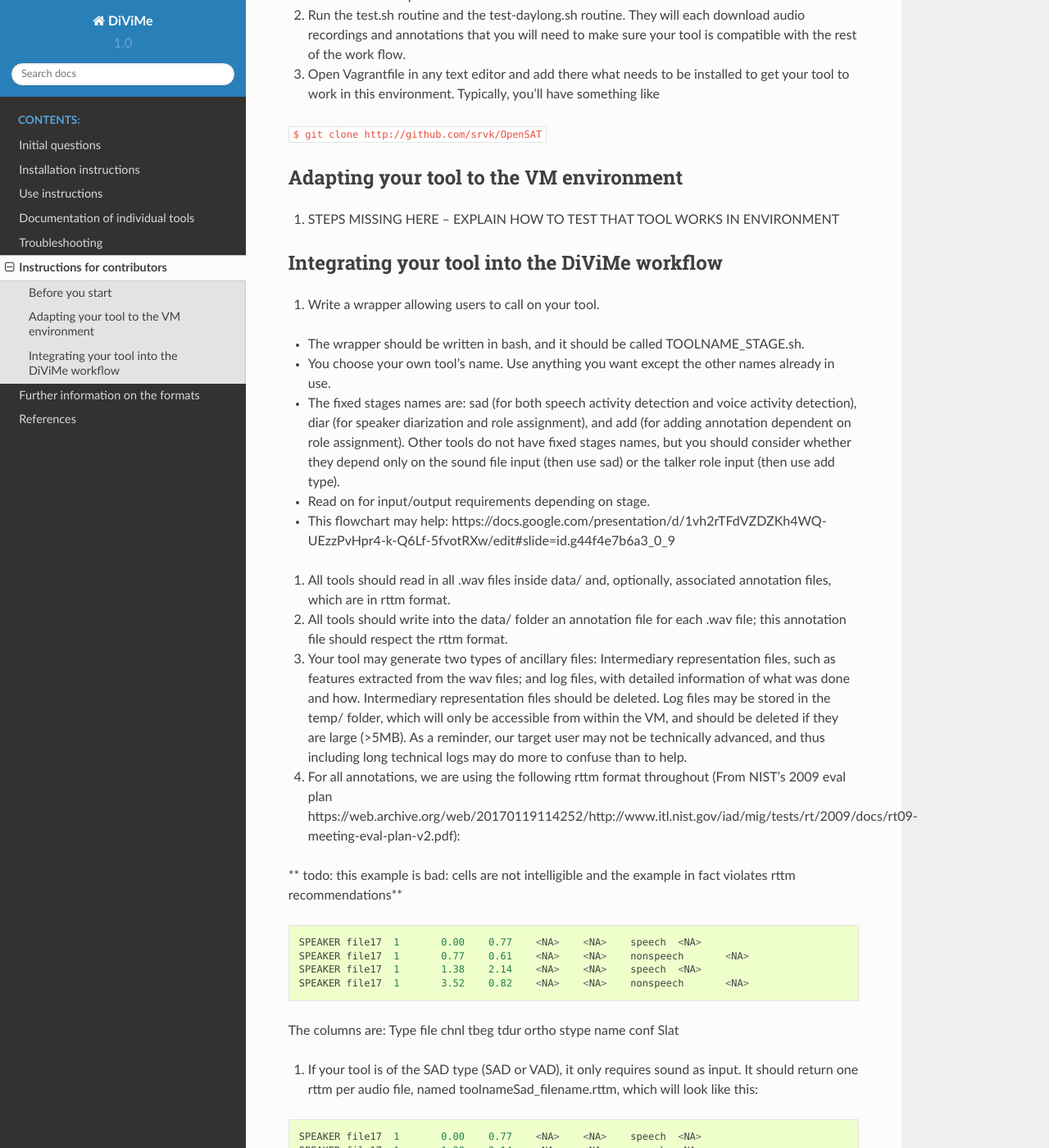
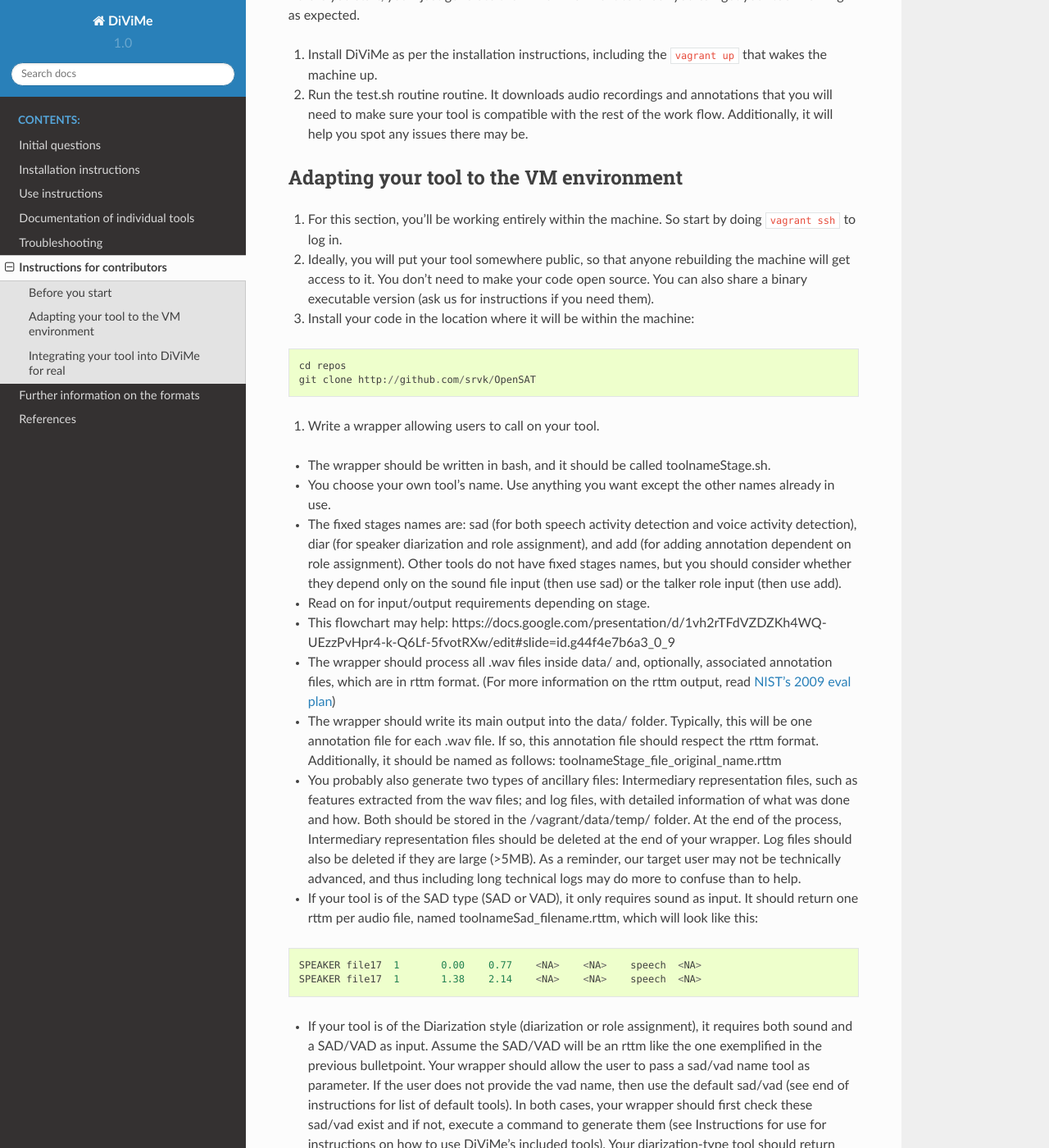
Before and after one commit to srvk/DiViMe, a Sphinx documentation site: the page built from docs/source/instructions_for_contributors.md, in a window 1280 px wide and 1400 px high, scrolled down 233 px. Shown: the whole window at 82% size. Built offline with Sphinx 7.4.7 and the Read the Docs theme 2.0.0, drawn with Linux system fonts in a browser that asks for light colours; some of the changed text lies outside the part shown.

Commit message:
skeleton

````diff
--- a/docs/source/instructions_for_contributors.md
+++ b/docs/source/instructions_for_contributors.md
@@ -3,49 +3,36 @@
 
 ## Before you start
 
-1. Install DiViMe as per the installation instructions.
+Before you start, you'll just generate the VM environment to check you can get your tool working as expected.
 
-2. Run the test.sh routine and the test-daylong.sh routine. They will each download audio recordings and annotations that you will need to make sure your tool is compatible with the rest of the work flow.
+1. Install DiViMe as per the installation instructions, including the `vagrant up` that wakes the machine up.
 
-3. Open Vagrantfile in any text editor and add there what needs to be installed to get your tool to work in this environment. Typically, you'll have something like
-
-`$ git clone http://github.com/srvk/OpenSAT`
+2. Run the test.sh routine routine. It downloads audio recordings and annotations that you will need to make sure your tool is compatible with the rest of the work flow. Additionally, it will help you spot any issues there may be.
 
 ## Adapting your tool to the VM environment
 
-4. STEPS MISSING HERE -- EXPLAIN HOW TO TEST THAT TOOL WORKS IN ENVIRONMENT
+1. For this section, you'll be working entirely within the machine. So start by doing `vagrant ssh` to log in.
 
-## Integrating your tool into the DiViMe workflow
+2. Ideally, you will put your tool somewhere public, so that anyone rebuilding the machine will get access to it. You don't need to make your code open source. You can also share a binary executable version (ask us for instructions if you need them).
 
-6. Write a wrapper allowing users to call on your tool.
+3. Install your code in the location where it will be within the machine:
 
-- The wrapper should be written in bash, and it should be called TOOLNAME_STAGE.sh.
+```
+cd repos
+git clone http://github.com/srvk/OpenSAT
+```
+
+4. Write a wrapper allowing users to call on your tool.
+
+- The wrapper should be written in bash, and it should be called toolnameStage.sh.
 - You choose your own tool's name. Use anything you want except the other names already in use.
-- The fixed stages names are: sad (for both speech activity detection and voice activity detection), diar (for speaker diarization and role assignment), and add (for adding annotation dependent on role assignment). Other tools do not have fixed stages names, but you should consider whether they depend only on the sound file input (then use sad) or the talker role input (then use add type).
+- The fixed stages names are: sad (for both speech activity detection and voice activity detection), diar (for speaker diarization and role assignment), and add (for adding annotation dependent on role assignment). Other tools do not have fixed stages names, but you should consider whether they depend only on the sound file input (then use sad) or the talker role input (then use add).
 - Read on for input/output requirements depending on stage.
 - This flowchart may help: https://docs.google.com/presentation/d/1vh2rTFdVZDZKh4WQ-UEzzPvHpr4-k-Q6Lf-5fvotRXw/edit#slide=id.g44f4e7b6a3_0_9
-
-
-5. All tools should read in all .wav files inside data/ and, optionally, associated annotation files, which are in rttm format.
-
-6. All tools should write into the data/ folder an annotation file for each .wav file; this annotation file should respect the rttm format.
-
-6. Your tool may generate two types of ancillary files: Intermediary representation files, such as features extracted from the wav files; and log files, with detailed information of what was done and how. Intermediary representation files should be deleted. Log files may be stored in the temp/ folder, which will only be accessible from within the VM, and should be deleted if they are large (>5MB). As a reminder, our target user may not be technically advanced, and thus including long technical logs may do more to confuse than to help.
-
-7. For all annotations, we are using the following rttm format throughout (From NIST's 2009 eval plan https://web.archive.org/web/20170119114252/http://www.itl.nist.gov/iad/mig/tests/rt/2009/docs/rt09-meeting-eval-plan-v2.pdf):
-
-** todo: this example is bad: cells are not intelligible and the example in fact violates rttm recommendations**
-
-```
-SPEAKER	file17	1	0.00	0.77	<NA>	<NA>	speech	<NA>
-SPEAKER	file17	1	0.77	0.61	<NA>	<NA>	nonspeech	<NA>
-SPEAKER	file17	1	1.38	2.14	<NA>	<NA>	speech	<NA>
-SPEAKER	file17	1	3.52	0.82	<NA>	<NA>	nonspeech	<NA>
-```
-
-The columns are: Type file chnl tbeg tdur ortho stype name conf Slat
-
-8. If your tool is of the SAD type (SAD or VAD), it only requires sound as input. It should return one rttm per audio file, named toolnameSad_filename.rttm, which will look like this:
+- The wrapper should process all .wav files inside data/ and, optionally, associated annotation files, which are in rttm format.  (For more information on the rttm output, read [NIST's 2009 eval plan](https://web.archive.org/web/20170119114252/http://www.itl.nist.gov/iad/mig/tests/rt/2009/docs/rt09-meeting-eval-plan-v2.pdf))
+- The wrapper should write its main output into the data/ folder. Typically, this will be one annotation file for each .wav file. If so, this annotation file should respect the rttm format. Additionally, it should be named as follows: toolnameStage_file_original_name.rttm
+- You probably also generate two types of ancillary files: Intermediary representation files, such as features extracted from the wav files; and log files, with detailed information of what was done and how. Both should be stored in the /vagrant/data/temp/ folder. At the end of the process, Intermediary representation files should be deleted at the end of your wrapper. Log files should also be deleted if they are large (>5MB). As a reminder, our target user may not be technically advanced, and thus including long technical logs may do more to confuse than to help.
+- If your tool is of the SAD type (SAD or VAD), it only requires sound as input. It should return one rttm per audio file, named toolnameSad_filename.rttm, which will look like this:
 
 ```
 SPEAKER	file17	1	0.00	0.77	<NA>	<NA>	speech	<NA>
@@ -53,13 +40,20 @@
 
 ```
 
-9. If your tool is of the Diarization style (diarization or role assignment), it requires both sound and a SAD/VAD as input. Assume the SAD/VAD will be an rttm like the one exemplified in the immediately previous step. Your wrapper should allow the user to pass a sad/vad name tool as parameter. If the user does not provide the vad name, then use the default sad/vad (see end of instructions for list of default tools). In both cases, your wrapper should first check these sad/vad exist and if not, execute a command to generate them (see Instructions for use for instructions on how to use DiViMe's included tools).
+- If your tool is of the Diarization style (diarization or role assignment), it requires both sound and a SAD/VAD as input. Assume the SAD/VAD will be an rttm like the one exemplified in the previous bulletpoint. Your wrapper should allow the user to pass a sad/vad name tool as parameter. If the user does not provide the vad name, then use the default sad/vad (see end of instructions for list of default tools). In both cases, your wrapper should first check these sad/vad exist and if not, execute a command to generate them (see Instructions for use for instructions on how to use DiViMe's included tools). Your diarization-type tool should return one rttm per audio file, named toolnameDiar_filename.rttm, which must look like this:
 
-10. Your SAD-type tool should return one rttm per audio file, named toolname_diar_filename.rttm, which must look like this:
+** FIX this table **
+```
+SPEAKER family  1       4.2     0.4     noise_ongoing <NA>    <NA>    0.37730383873
+SPEAKER family  1       4.6     1.2     background    <NA>    <NA>    0.327808111906
+SPEAKER family  1       5.8     1.1     speech        <NA>    <NA>    0.430758684874
+SPEAKER family  1       6.9     1.2     background    <NA>    <NA>    0.401730179787
+SPEAKER family  1       8.1     0.7     speech        <NA>    <NA>    0.407463937998
+SPEAKER family  1       8.8     1.1     background    <NA>    <NA>    0.37258502841
+SPEAKER family  1       9.9     1.7     noise_ongoing <NA>    <NA>    0.315185159445
+```
 
-** todo: copy-paste the example above, remove all information not present at diar or role stage **
-
-10. If your tool is not a VAD/SAD but it is a classifier that assumes only raw acoustic input, then declare it as a sad/vad, and follow the instructions for vad/sad above, except that you'll adapt the rttm output to the classes you typically have. For example, one tool classifies audio into noiseme categories. It returns rttm's like this one:
+- If your tool is not a VAD/SAD but it is a classifier that assumes only raw acoustic input, then declare it as a sad/vad, and follow the instructions for vad/sad above, except that you'll adapt the rttm output to the classes you typically have. For example, one tool classifies audio into noiseme categories. It returns rttm's like this one:
 
 ** todo: put example here, but make sure that the "type" class is not violated by the contents of the subtype column. For example, this is bad (noise should not be class SPEAKER):**
 
@@ -73,8 +67,22 @@
 SPEAKER family  1       9.9     1.7     noise_ongoing <NA>    <NA>    0.315185159445
 ```
 
-11. If your tool is a classifier that works only on a subtype of speaker (e.g., only on children's speech), then assume that each wav is accompanied by an rttm that has this information noted in column XX.
+- If your tool is a classifier that works only on a subtype of speaker (e.g., only on children's speech), then assume that each wav is accompanied by an rttm that has this information noted in column XX.
 
 ** todo: add default tool section**
 
 ** todo: address "process multiple files in parallel, if possible (like using sbatch?)"**
+
+
+## Integrating your tool into DiViMe for real
+
+fork our divime repo
+add a line to clone your repo
+add lines to add to the environment any dependencies needed
+add an md with short description, citation, and instructions for use
+pull request
+
+fork our launcher repo
+add your wrapper
+add a section to the test specific to your tool
+pull request
````
